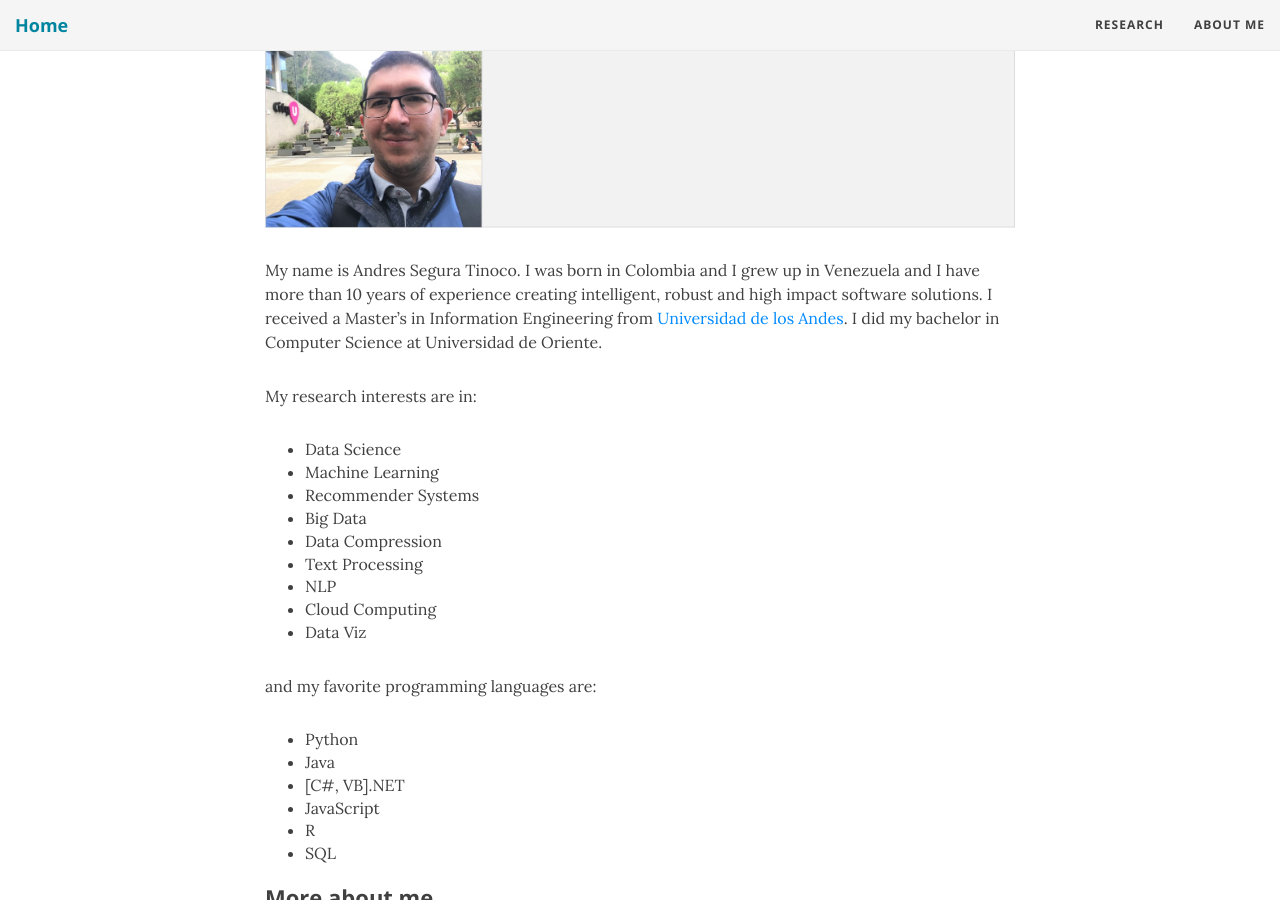
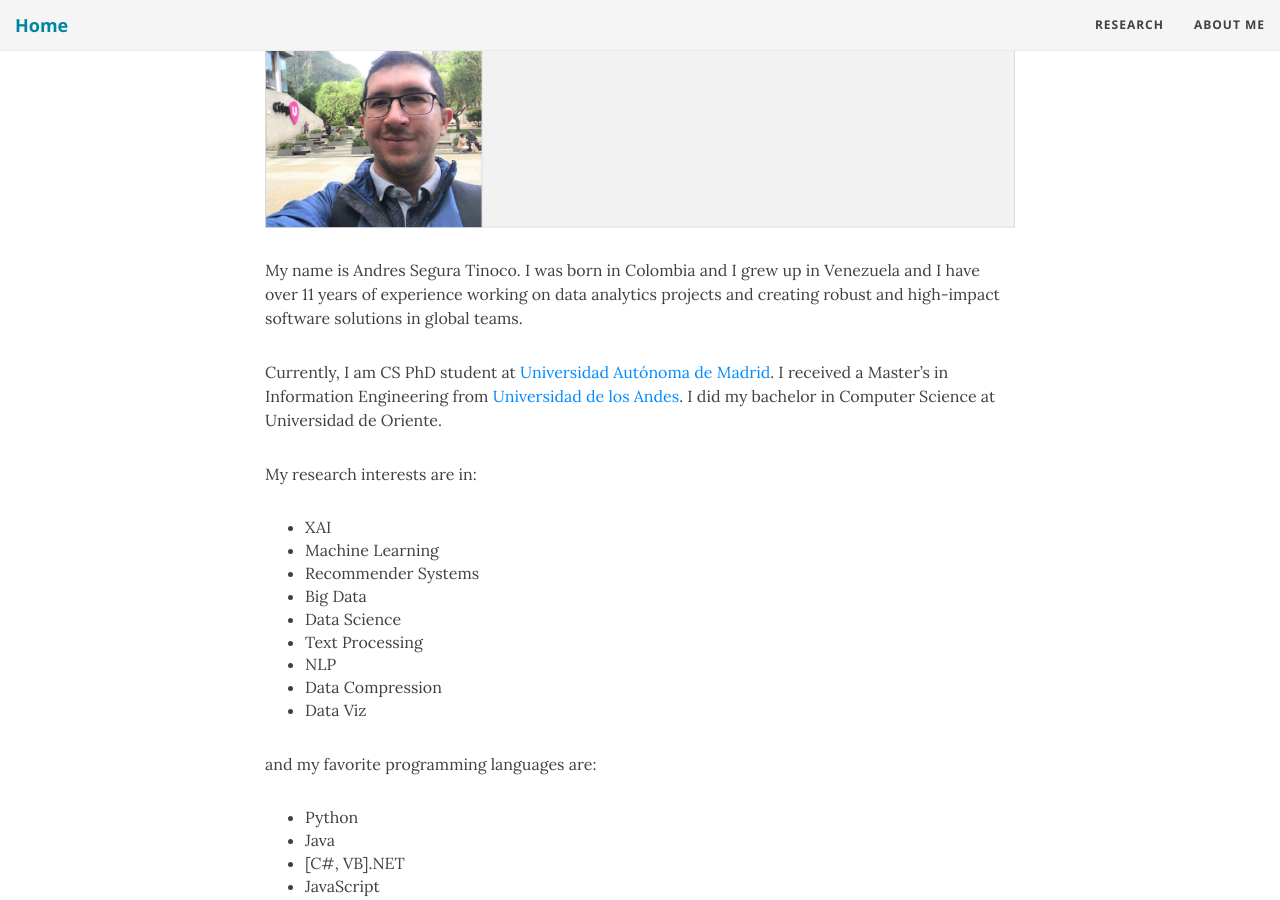
Before and after one commit to ansegura7/ansegura7.github.io, a Jekyll site: the page built from aboutme.md, in a window 1280 px wide and 900 px high, scrolled down 268 px. Built offline with Jekyll 4.4.1, drawn with Linux system fonts in a browser that asks for light colours; nearby versions of some CDN libraries.

Commit message:
Update aboutme.md
- Updated Bio.

```diff
--- a/aboutme.md
+++ b/aboutme.md
@@ -6,17 +6,19 @@ subtitle: Code and family
 
 <img width="100%" alt="Andres Segura Tinoco image" src="https://raw.githubusercontent.com/ansegura7/ansegura7.github.io/master/img/avatar-wide-icon-ast.jpg" >
 
-My name is Andres Segura Tinoco. I was born in Colombia and I grew up in Venezuela and I have more than 10 years of experience creating intelligent, robust and high impact software solutions. I received a Master's in Information Engineering from <a href="https://sistemas.uniandes.edu.co/es/mine" target="_blank">Universidad de los Andes</a>. I did my bachelor in Computer Science at Universidad de Oriente.
+My name is Andres Segura Tinoco. I was born in Colombia and I grew up in Venezuela and I have over 11 years of experience working on data analytics projects and creating robust and high-impact software solutions in global teams.
+
+Currently, I am CS PhD student at <a href="https://uam.es/" target="_blank">Universidad Autónoma de Madrid</a>. I received a Master's in Information Engineering from <a href="https://sistemas.uniandes.edu.co/es/mine" target="_blank">Universidad de los Andes</a>. I did my bachelor in Computer Science at Universidad de Oriente.
 
 My research interests are in:
-- Data Science
+- XAI
 - Machine Learning
 - Recommender Systems
 - Big Data
-- Data Compression
+- Data Science
 - Text Processing
 - NLP
-- Cloud Computing
+- Data Compression
 - Data Viz
 
 and my favorite programming languages are:
```
